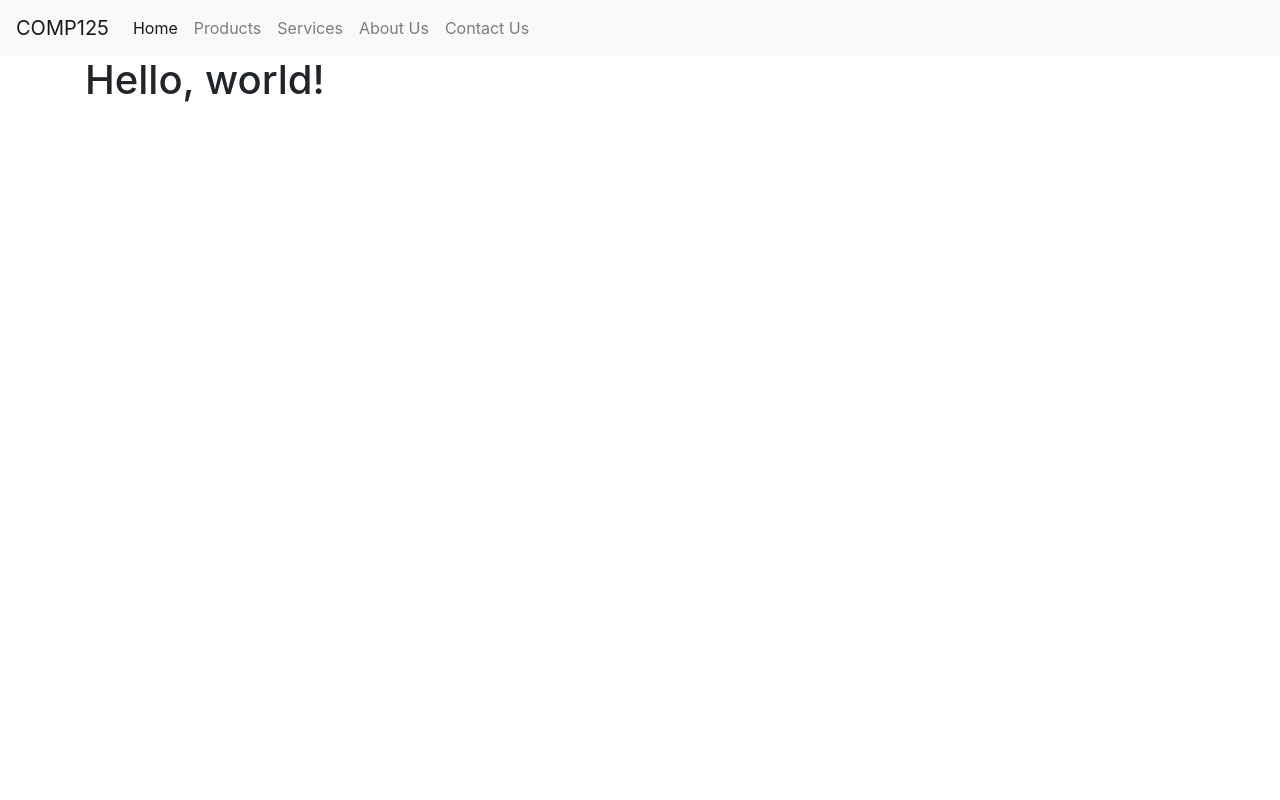
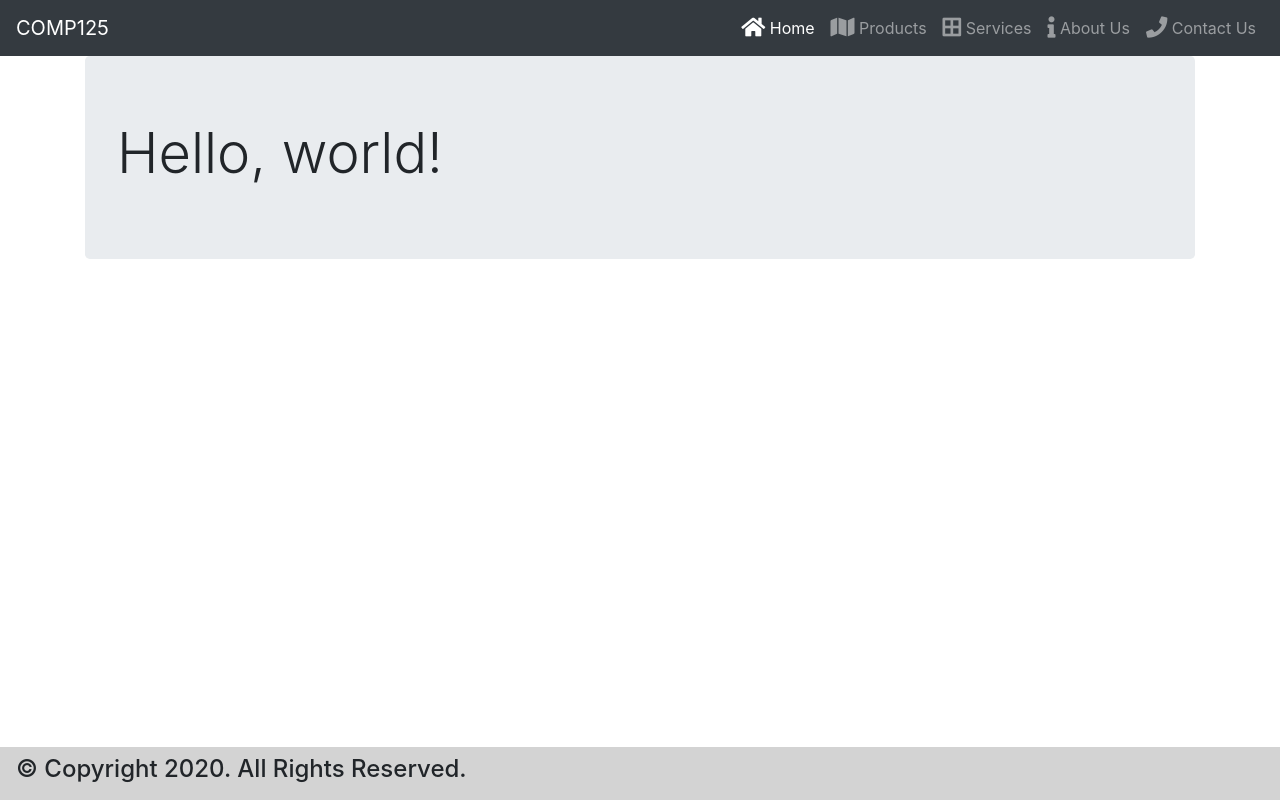
Before and after one commit to christypaul30/COMP125-M2020-Lesson5, a website: page index.html in a window 1280 px wide. Drawn offline with nearby package versions, Linux system fonts and the light colour scheme.

Commit message:
added more elements

```diff
--- a/index.html
+++ b/index.html
@@ -13,7 +13,7 @@
 
     <!--Main Navigation-->
     <header>
-        <nav class="navbar navbar-expand-lg navbar-light bg-light">
+        <nav class="navbar navbar-expand-lg navbar-dark bg-dark">
 
             <a class="navbar-brand" href="#">COMP125</a>
             <!-- This is where you get the toggle/hamburger button that drops down the navbar-->
@@ -22,34 +22,45 @@
             </button>
 
             <div class="collapse navbar-collapse" id="navbarSupportedContent">
-              <ul class="navbar-nav mr-auto">
+              <ul class="navbar-nav ml-auto">
                 <li class="nav-item active">
-                  <a class="nav-link" href="#">Home</a>
+                  <a class="nav-link" href="#"><i class="fas fa-home fa-lg"></i> Home</a>
                 </li>
 
                 <li class="nav-item">
-                  <a class="nav-link" href="#">Products</a>
+                  <a class="nav-link" href="#"><i class="fas fa-map fa-lg"></i> Products</a>
                 </li>
 
                 <li class="nav-item">
-                    <a class="nav-link" href="#">Services</a>
+                    <a class="nav-link" href="#"><i class="fas fa-border-all fa-lg"></i> Services</a>
                   </li>
 
                   <li class="nav-item">
-                    <a class="nav-link" href="#">About Us</a>
+                    <a class="nav-link" href="#"><i class="fas fa-info fa-lg"></i> About Us</a>
                   </li>
 
                   <li class="nav-item">
-                    <a class="nav-link" href="#">Contact Us</a>
+                    <a class="nav-link" href="#"><i class="fas fa-phone fa-lg"></i> Contact Us</a>
                   </li>
               </ul>
             </div>
           </nav>
     </header>
 
-    <div class="container">
-        <h1 id="mainHeading">Hello, world!</h1>
-    </div>
+    <main>
+        <div class="container">
+            <div class="jumbotron">
+                <h1 class="display-4">Hello, world!</h1>
+              </div>
+        </div>
+    </main>
+
+    <footer>
+        <nav class="navbar fixed-bottom navbar-light"style="background-color: lightgray;">
+            <h4>&copy; Copyright 2020. All Rights Reserved.</h4>
+          </nav>
+    </footer>
+
 
     <!-- JavaScript Section -->
 
```
